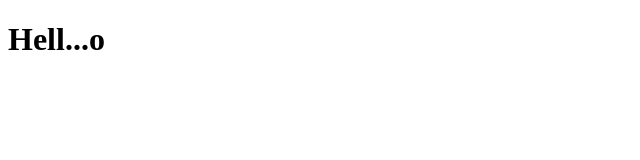
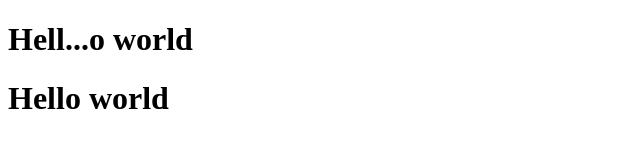
Before and after one commit to Shahadkariyambath/CSYM030MobileDeviceSoftwareDevelopment, a plain HTML site: page Week4/ex1.html in a window 1280 px wide. Shown: the whole page, without its empty margins (0-640 px from the left). Drawn offline with Linux system fonts and the light colour scheme.

Commit message:
second commit

```diff
--- a/Week4/ex1.html
+++ b/Week4/ex1.html
@@ -7,6 +7,7 @@
     <title>Document</title>
 </head>
 <body>
-    <h1>Hell...o</h1>
+    <h1>Hell...o world</h1>
+    <h1>Hello world</h1>
 </body>
 </html>
```
